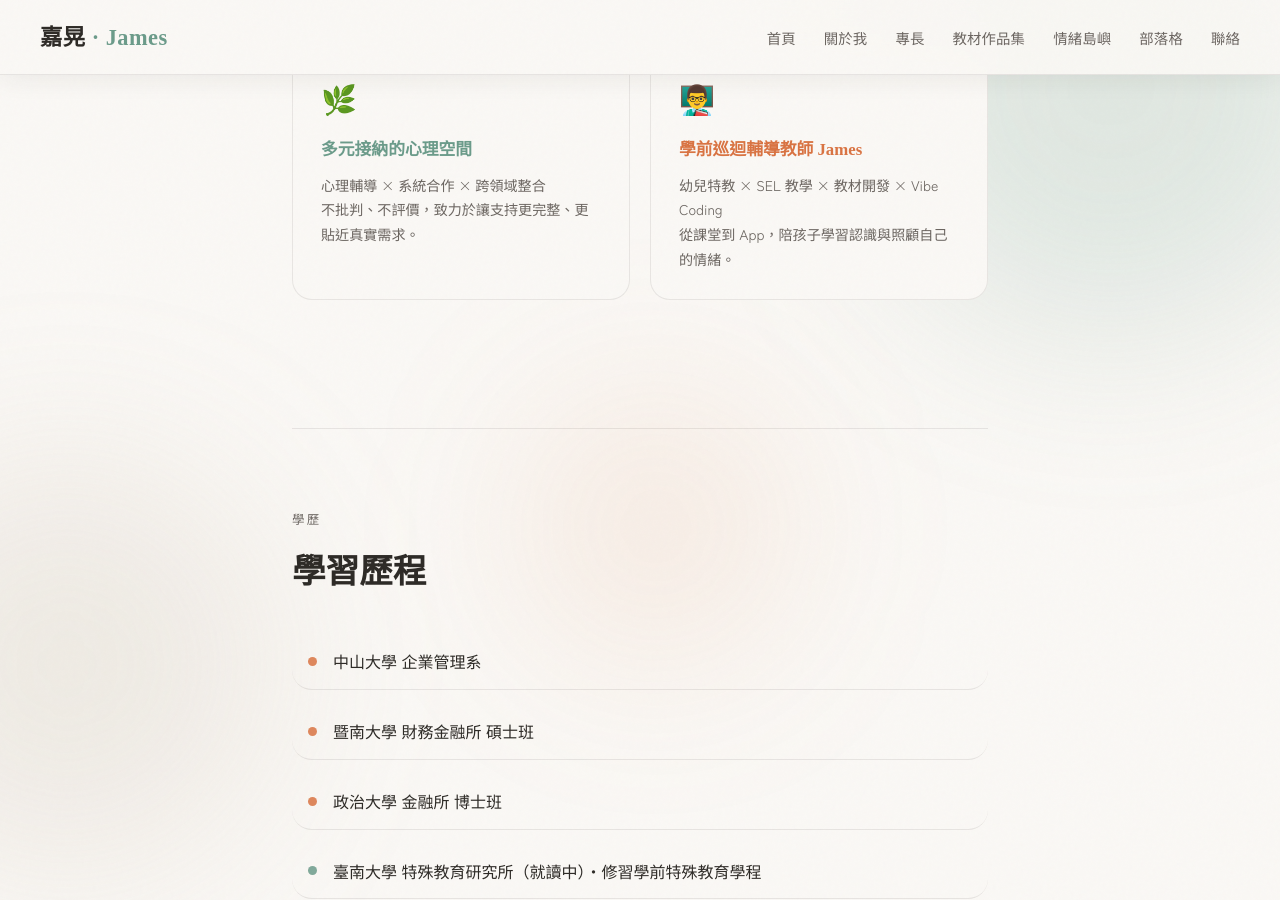
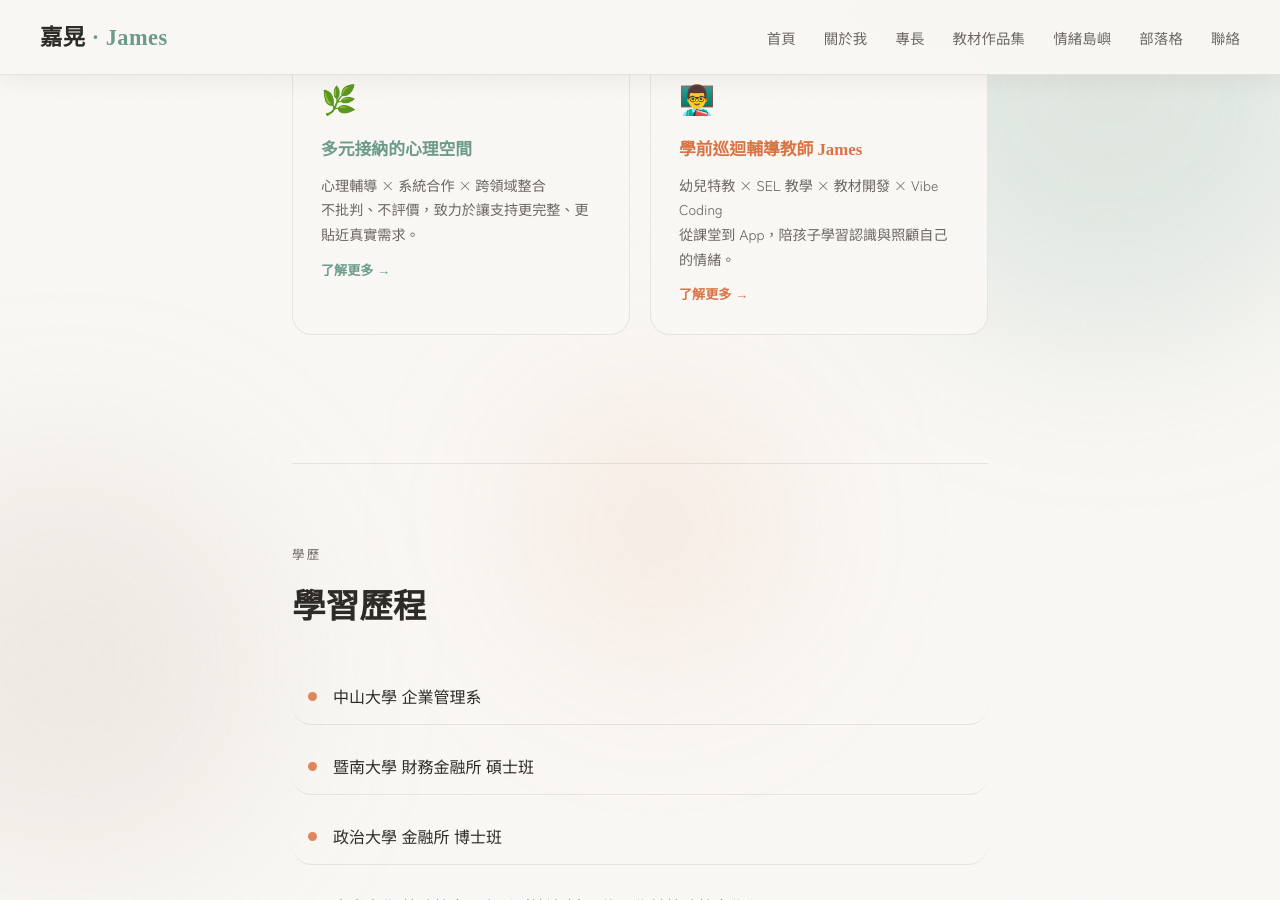
Before and after one commit to gahanglee/gahanglee.github.io, a Jekyll site: the page built from pages/about.html, in a window 1280 px wide and 900 px high, scrolled down 443 px. Built offline with Jekyll 4.4.1, drawn with Linux system fonts in a browser that asks for light colours.

Commit message:
Update pages/about.html

```diff
--- a/pages/about.html
+++ b/pages/about.html
@@ -16,16 +16,18 @@ permalink: /about/
       </p>
     </div>
     <div class="identity-grid">
-      <div class="id-card">
+      <a href="/about/counseling-space/" class="id-card" style="text-decoration:none;color:inherit;display:block;">
         <div class="id-card-icon">🌿</div>
         <h3 class="id-card-title"><span class="t">多元接納的心理空間</span></h3>
         <p>心理輔導 × 系統合作 × 跨領域整合<br>不批判、不評價，致力於讓支持更完整、更貼近真實需求。</p>
-      </div>
-      <div class="id-card">
+        <p style="margin-top:0.75rem;font-size:0.82rem;color:var(--teal);font-weight:600;">了解更多 →</p>
+      </a>
+      <a href="/about/teacher/" class="id-card" style="text-decoration:none;color:inherit;display:block;">
         <div class="id-card-icon">👨‍🏫</div>
         <h3 class="id-card-title"><span class="o">學前巡迴輔導教師 James</span></h3>
         <p>幼兒特教 × SEL 教學 × 教材開發 × Vibe Coding<br>從課堂到 App，陪孩子學習認識與照顧自己的情緒。</p>
-      </div>
+        <p style="margin-top:0.75rem;font-size:0.82rem;color:var(--orange);font-weight:600;">了解更多 →</p>
+      </a>
     </div>
   </section>
 
```
